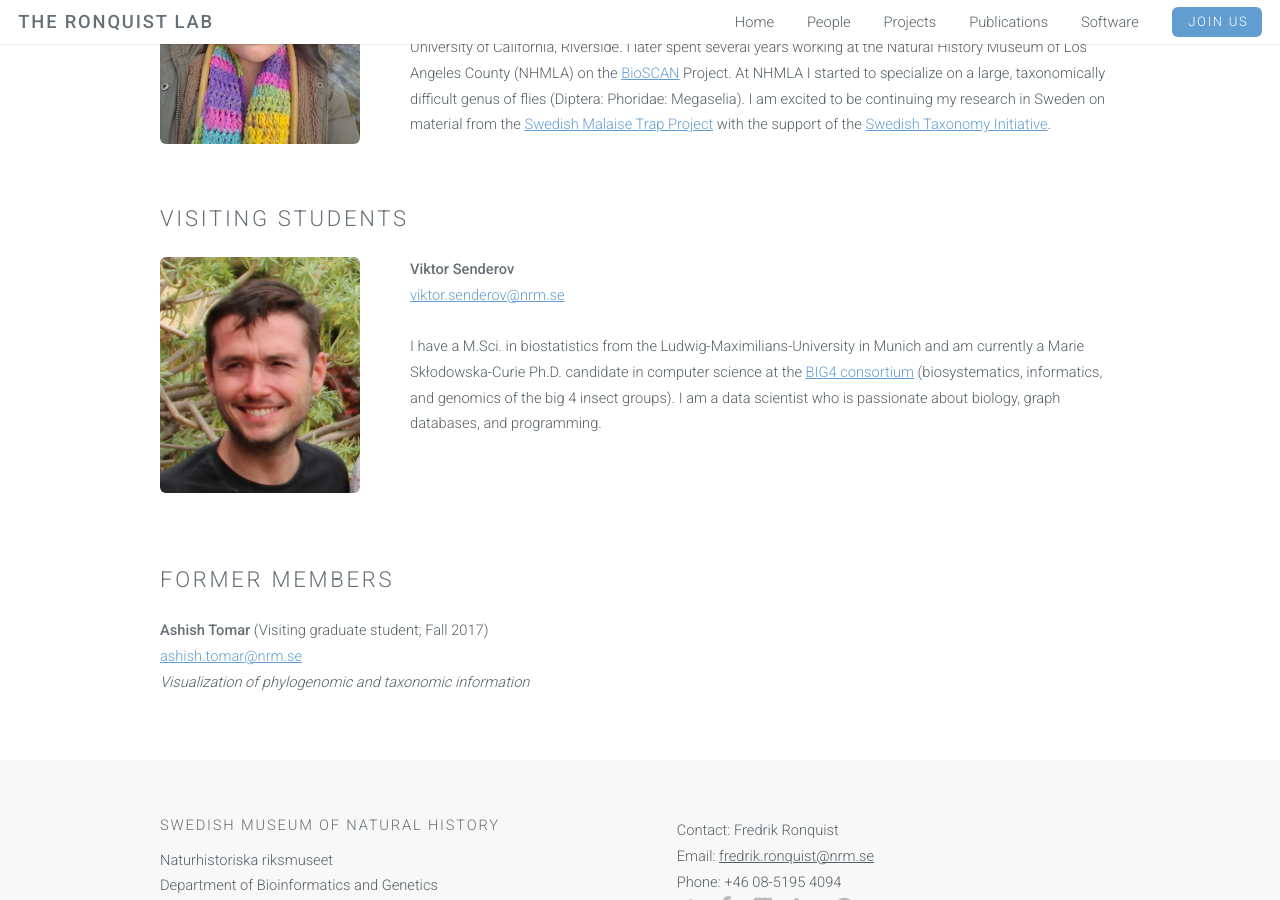
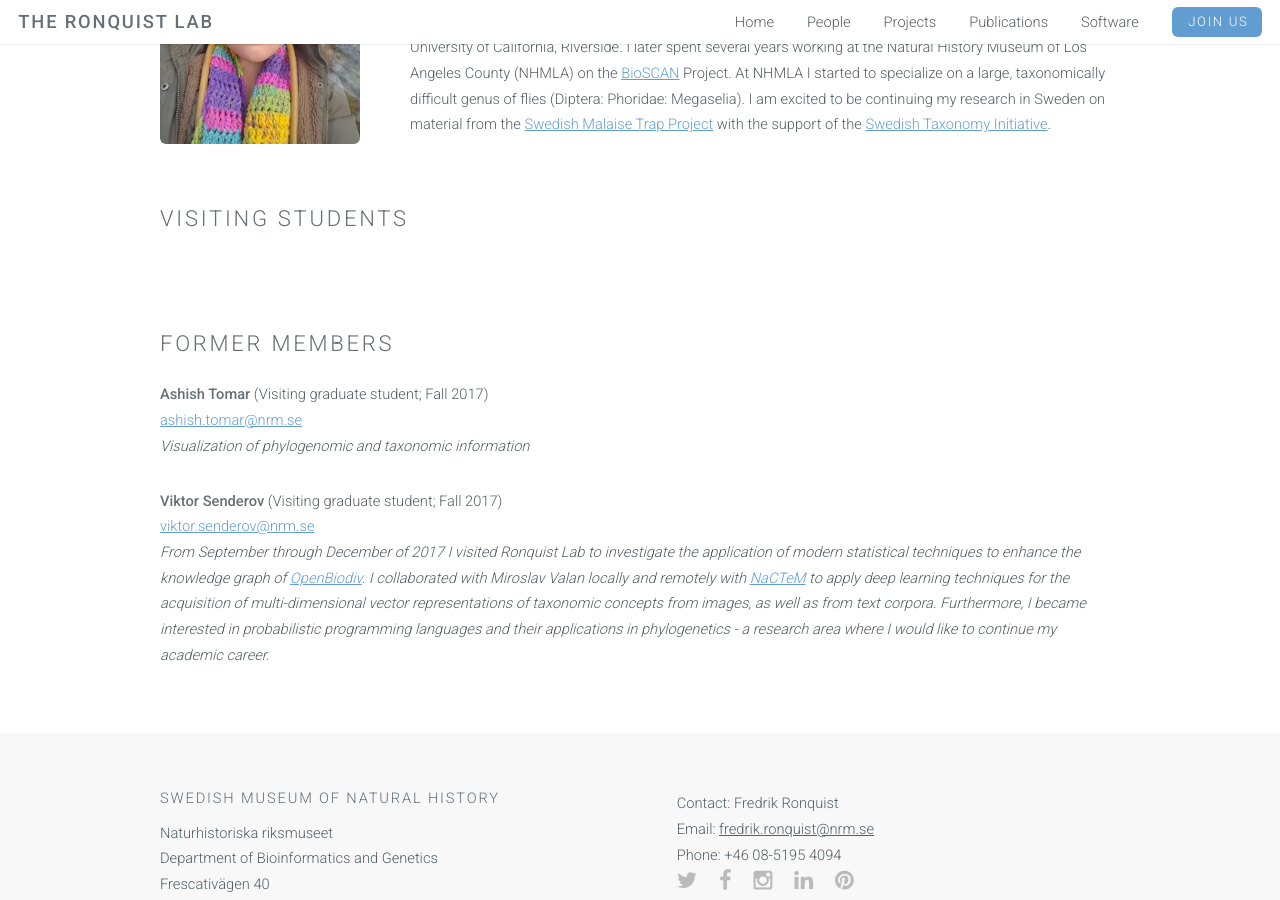
Before and after one commit to ronquistlab/ronquistlab.github.io, a Jekyll site: the page built from people.html, in a window 1280 px wide and 900 px high, scrolled down 2705 px. Built offline with Jekyll 4.4.1, drawn with Linux system fonts in a browser that asks for light colours.

Commit message:
Update people.html

```diff
--- a/people.html
+++ b/people.html
@@ -113,14 +113,7 @@ layout: default
 <!-- Visiting Students -->
           <h2>Visiting Students</h2>
 
-          <img id="viktor" class="image portrait" src="{{ site.baseurl }}/images/viktor.jpg" alt="Viktor Senderov" width="200" />
-          <p>
-            <strong>Viktor Senderov</strong>
-            <br />
-            <a href="mailto:viktor.senderov@nrm.se">viktor.senderov@nrm.se</a>
-            <br /><br />
-              I have a M.Sci. in biostatistics from the Ludwig-Maximilians-University in Munich and am currently a Marie Skłodowska-Curie Ph.D. candidate in computer science at the <a href="http://big4-project.eu" target="_blank">BIG4 consortium</a> (biosystematics, informatics, and genomics of the big 4 insect groups). I am a data scientist who is passionate about biology, graph databases, and programming.
-          </p>
+
 
           <div class="hr-section"></div>
           <div class="hr-section"></div>
@@ -137,6 +130,14 @@ layout: default
             <em>Visualization of phylogenomic and taxonomic information</em>
           </p>
 
+          <p>
+            <strong>Viktor Senderov</strong> (Visiting graduate student; Fall 2017)
+            <br />
+            <a href="mailto:viktor.senderov@nrm.se">viktor.senderov@nrm.se</a>
+            <br />
+            <em>From September through December of 2017 I visited Ronquist Lab to investigate the application of modern statistical techniques to enhance the knowledge graph of <a href="http://openbiodiv.net" target="_blank">OpenBiodiv</a>. I collaborated with Miroslav Valan locally and remotely with <a href="http://www.nactem.ac.uk"  target="_blank">NaCTeM</a> to apply deep learning techniques for the acquisition of multi-dimensional vector representations of taxonomic concepts from images, as well as from text corpora. Furthermore, I became interested in probabilistic programming languages and their applications in phylogenetics - a research area where I would like to continue my academic career.</em>
+          </p>
+
       </div>
 
       <div class="hr-section"></div>
```
